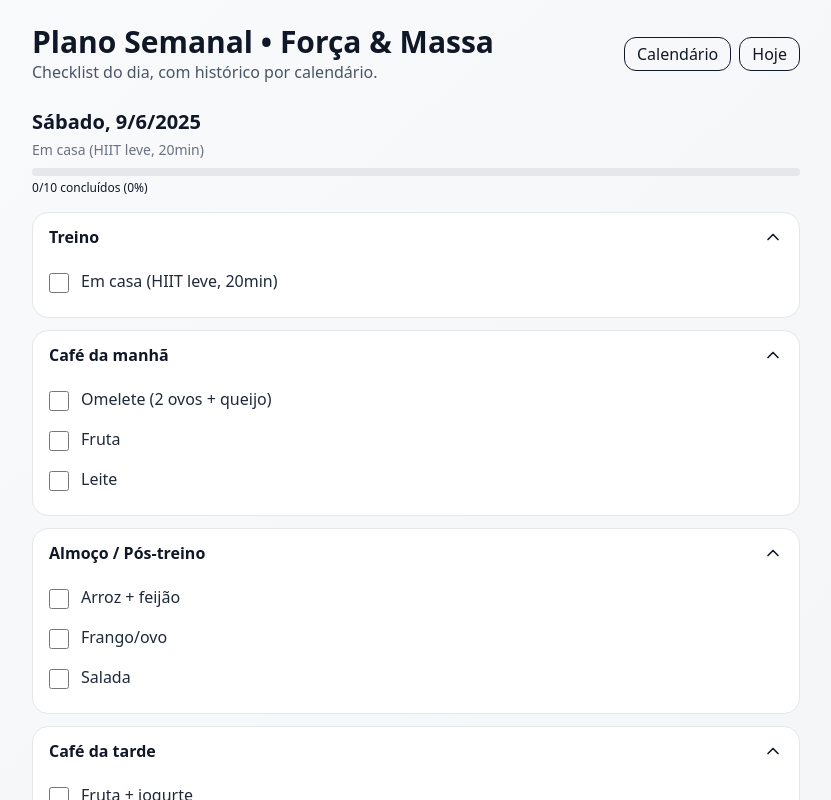
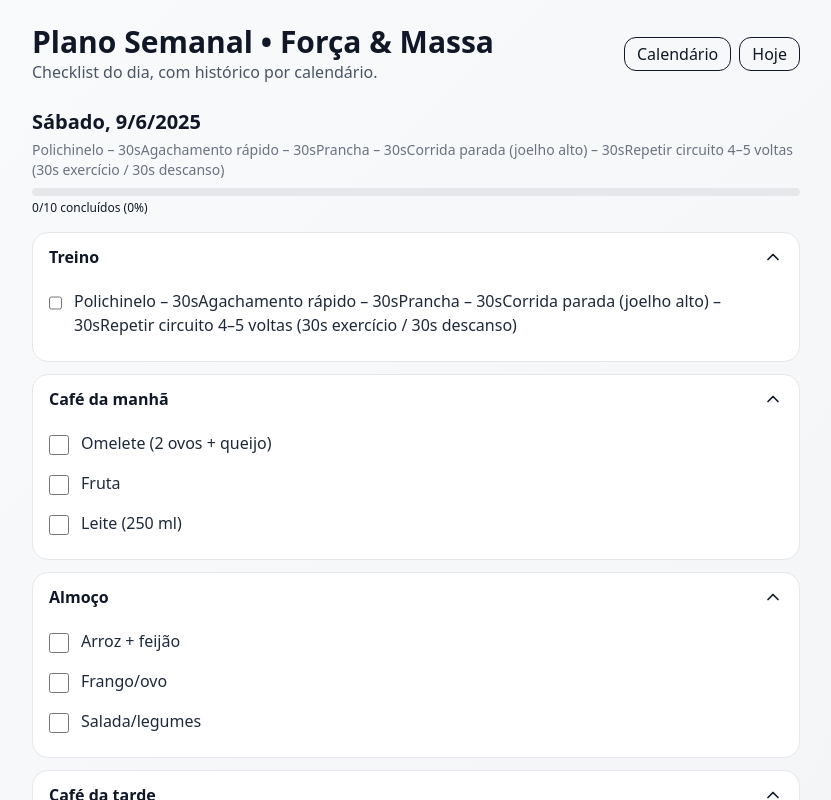
Before and after one commit to Eduardo98978/meu-checklist, a React (Vite) app: page / in a window 1280 px wide. Shown: the top 800 px of the page, without its empty margins (224-1055 px from the left). Built offline with nearby package versions, Linux system fonts and the light colour scheme.

Commit message:
update plano semanal

```diff
--- a/src/ChecklistPlano.jsx
+++ b/src/ChecklistPlano.jsx
@@ -4,83 +4,127 @@ import { ChevronDown, RefreshCcw, ChevronLeft, ChevronRight } from "lucide-react
 // ===================== DADOS =====================
 const plano = [
   {
-    dia: "Segunda",
-    treino: "Academia (Peito + Tríceps + Abdômen)",
+    dia: "Segunda (Peito + Tríceps + Abdômen)",
+    treino: [
+      "Supino reto (máquina ou barra) – 3x10–12",
+      "Supino inclinado (halteres ou máquina) – 3x10–12",
+      "Peck Deck (voador) – 3x12–15",
+      "Tríceps polia alta (barra ou corda) – 3x12–15",
+      "Tríceps banco (no banco, peso do corpo ou com anilha no colo) – 3x10–12",
+      "Abdominal reto (no colchonete ou máquina) – 3x15–20",
+      "Prancha abdominal – 3x30s–1min",
+    ],
     refeicoes: {
-      "Café da manhã": ["Pão + 2 ovos mexidos", "Leite", "Fruta"],
-      "Pré-treino": ["Banana com aveia OU pão com ovo"],
-      "Almoço / Pós-treino": ["Marmita (arroz, feijão, carne, salada)", "+ 2 ovos"],
-      "Café da tarde": ["Banana", "Amendoim/castanhas (ou bolacha)", "Fruta"],
-      Janta: ["Arroz + feijão", "Carne/Frango", "Salada"],
-      Ceia: ["Leite integral", "Pão/bolo caseiro OU ovo"],
+      "Café da manhã": ["Pão (1–2 fatias) + 2 ovos mexidos", "Leite (250 ml)", "Fruta (banana/maçã)"],
+      "Pré-treino": ["Banana com 1–2 colheres de aveia OU pão com ovo"],
+      "Almoço / Pós-treino": ["Arroz + feijão", "Carne/Frango (1 porção)", "Salada/legumes", "+ 1 ovo cozido"],
+      "Café da tarde": ["Iogurte natural + fruta OU banana + amendoim"],
+      Janta: ["Arroz + feijão", "Carne/Frango/Peixe", "Salada"],
+      Ceia: ["Leite OU iogurte", "Fruta (se tiver fome)"],
     },
   },
   {
-    dia: "Terça",
-    treino: "Em casa (Full body leve, 20min)",
+    treino: [
+      "Agachamento livre – 3x15",
+      "Flexão de braço – 3x10 (ajoelhado se for pesado)",
+      "Prancha – 3x30–45s",
+      "Afundo (avanço) – 3x12 por perna",
+      "Polichinelo – 3x30s",
+    ],
     refeicoes: {
-      "Café da manhã": ["Pão + ovo", "Leite", "Fruta"],
-      "Almoço / Pós-treino": ["Arroz + feijão", "Frango/Carne", "Salada"],
+      "Café da manhã": ["Pão + 1 ovo", "Leite (250 ml)", "Fruta"],
+      "Almoço": ["Arroz + feijão", "Frango/Carne", "Salada/legumes"],
       "Café da tarde": ["Fruta + iogurte OU banana + aveia"],
       Janta: ["Arroz + feijão", "Carne/Frango", "Salada"],
-      Ceia: ["Leite + pão/queijo"],
+      Ceia: ["Leite + pão/queijo OU iogurte"],
     },
   },
   {
     dia: "Quarta",
-    treino: "Academia (Costas + Bíceps + Core)",
+    treino: [
+      "Puxada frontal na polia (pegada aberta) – 3x10–12",
+      "Remada baixa (máquina ou polia) – 3x10–12",
+      "Remada unilateral (halter) – 3x10 cada lado",
+      "Rosca direta (halteres ou barra W) – 3x12",
+      "Rosca martelo (halteres) – 3x12",
+      "Elevação de pernas (na barra ou colchonete) – 3x12–15",
+      "Prancha lateral – 3x30s cada lado",
+    ],
     refeicoes: {
-      "Café da manhã": ["Tapioca", "2 ovos", "Fruta", "Leite"],
+      "Café da manhã": ["Tapioca (2 col.) + 2 ovos", "Leite (250 ml)", "Fruta"],
       "Pré-treino": ["Banana com aveia OU pão com ovo"],
-      "Almoço / Pós-treino": ["Marmita (arroz, feijão, carne, salada)", "+ 2-3 ovos"],
-      "Café da tarde": ["Banana + amendoim"],
+      "Almoço / Pós-treino": ["Arroz + feijão", "Carne/Frango (1 porção)", "Salada/legumes", "+ 1–2 ovos"],
+      "Café da tarde": ["Sanduíche natural (pão + frango desfiado/atum + salada)"],
       Janta: ["Arroz + feijão", "Carne/Frango", "Salada"],
       Ceia: ["Iogurte natural + fruta"],
     },
   },
   {
     dia: "Quinta",
-    treino: "Em casa (Força corporal, 25min)",
+    treino: [
+      "Agachamento com pausa (2s embaixo) – 3x12",
+      "Flexão com variação (normal/inclinada) – 3x10–12",
+      "Prancha com toque no ombro – 3x12 cada lado",
+      "Afundo caminhando – 3x12 por perna",
+      "Burpee leve (sem salto alto) – 3x8–10",
+    ],
     refeicoes: {
-      "Café da manhã": ["Pão integral + ovo", "Fruta", "Leite"],
-      "Almoço / Pós-treino": ["Arroz + feijão", "Frango/Carne", "Salada", "+ ovo"],
-      "Café da tarde": ["Fruta + bolacha OU banana + amendoim"],
+      "Café da manhã": ["Pão integral + 1 ovo", "Fruta", "Leite (250 ml)"],
+      "Almoço": ["Arroz + feijão", "Frango/Carne", "Salada/legumes", "+ 1 ovo"],
+      "Café da tarde": ["Fruta + bolacha simples OU banana + amendoim"],
       Janta: ["Arroz + feijão", "Carne/Frango", "Salada + ovo"],
-      Ceia: ["Leite + fruta"],
+      Ceia: ["Leite OU iogurte + fruta"],
     },
   },
   {
     dia: "Sexta",
-    treino: "Academia (Pernas + Ombros + Abdômen)",
+    treino: [
+      "Agachamento no Smith (guiado) – 3x10–12",
+      "Leg Press 45° – 3x12–15",
+      "Cadeira extensora (quadríceps) – 3x12–15",
+      "Mesa flexora (posterior de coxa) – 3x12–15",
+      "Elevação lateral (halteres, ombros) – 3x12",
+      "Desenvolvimento de ombro (halteres ou máquina) – 3x10–12",
+      "Abdominal bicicleta (no colchonete) – 3x15–20",
+    ],
     refeicoes: {
-      "Café da manhã": ["Pão + ovo", "Fruta", "Leite"],
+      "Café da manhã": ["Pão + 1–2 ovos", "Fruta", "Leite (250 ml)"],
       "Pré-treino": ["Banana com aveia OU pão com ovo"],
-      "Almoço / Pós-treino": ["Marmita (arroz, feijão, carne, salada)", "+ 2 ovos"],
+      "Almoço / Pós-treino": ["Arroz + feijão", "Carne/Frango (1 porção)", "Salada/legumes", "+ 1 ovo"],
       "Café da tarde": ["Fruta + amendoim/castanhas"],
-      Janta: ["Refeição livre (hambúrguer, lasanha, cachorro-quente)"],
+      Janta: ["Refeição livre (hambúrguer/pizza/lanche)"],
       Ceia: ["Iogurte OU fruta (se tiver fome)"],
     },
   },
   {
     dia: "Sábado",
-    treino: "Em casa (HIIT leve, 20min)",
+    treino: [
+      "Polichinelo – 30s",
+      "Agachamento rápido – 30s",
+      "Prancha – 30s",
+      "Corrida parada (joelho alto) – 30s",
+      "Repetir circuito 4–5 voltas (30s exercício / 30s descanso)",
+    ],
     refeicoes: {
-      "Café da manhã": ["Omelete (2 ovos + queijo)", "Fruta", "Leite"],
-      "Almoço / Pós-treino": ["Arroz + feijão", "Frango/ovo", "Salada"],
-      "Café da tarde": ["Fruta + iogurte"],
-      Janta: ["Refeição livre (hambúrguer, pizza)"],
-      Ceia: ["Pode pular se estiver cheio"],
+      "Café da manhã": ["Omelete (2 ovos + queijo)", "Fruta", "Leite (250 ml)"],
+      "Almoço": ["Arroz + feijão", "Frango/ovo", "Salada/legumes"],
+      "Café da tarde": ["Fruta + iogurte OU sanduíche natural pequeno"],
+      Janta: ["Refeição livre (hambúrguer/pizza)"],
+      Ceia: ["Pode pular se estiver satisfeito"],
     },
   },
   {
     dia: "Domingo",
-    treino: "Descanso ativo (caminhada, alongamento)",
+    treino: [
+      "Caminhada leve 20–30min",
+      "Alongamento geral 10–15min",
+    ],
     refeicoes: {
-      "Café da manhã": ["Fruta + aveia", "2 ovos"],
-      "Almoço / Pós-treino": ["Arroz + feijão", "Carne/Frango/Peixe", "Salada"],
+      "Café da manhã": ["Fruta + aveia", "2 ovos (mexidos/cozidos)"],
+      "Almoço": ["Arroz + feijão", "Carne/Frango/Peixe", "Salada/legumes"],
       "Café da tarde": ["Fruta + iogurte"],
       Janta: ["Arroz + feijão", "Carne/Frango", "Salada"],
-      Ceia: ["Leite + fruta"],
+      Ceia: ["Leite + fruta (opcional)"],
     },
   },
 ];
@@ -119,9 +163,8 @@ function Section({ title, children }) {
 function ToggleItem({ id, label, checked, onChange, disabled }) {
   return (
     <label
-      className={`flex items-start gap-3 cursor-pointer select-none py-2 ${
-        disabled ? "opacity-50 cursor-not-allowed" : ""
-      }`}
+      className={`flex items-start gap-3 cursor-pointer select-none py-2 ${disabled ? "opacity-50 cursor-not-allowed" : ""
+        }`}
     >
       <input
         type="checkbox"
@@ -131,9 +174,8 @@ function ToggleItem({ id, label, checked, onChange, disabled }) {
         onChange={() => !disabled && onChange(id)}
       />
       <span
-        className={`leading-6 ${
-          checked ? "line-through text-gray-400" : "text-gray-800 dark:text-gray-100"
-        }`}
+        className={`leading-6 ${checked ? "line-through text-gray-400" : "text-gray-800 dark:text-gray-100"
+          }`}
       >
         {label}
       </span>
@@ -209,7 +251,7 @@ function CalendarModal({ open, onClose, selectedDate, setSelectedDate, today, pc
           </div>
         </div>
         <div className="grid grid-cols-7 text-xs text-center text-gray-500 dark:text-gray-400 mb-1">
-          {["D","S","T","Q","Q","S","S"].map((d) => <div key={d}>{d}</div>)}
+          {["D", "S", "T", "Q", "Q", "S", "S"].map((d) => <div key={d}>{d}</div>)}
         </div>
         <div className="grid grid-cols-7 gap-2">
           {weeks.flat().map((d, i) => (
@@ -252,7 +294,7 @@ export default function ChecklistPlano() {
   useEffect(() => {
     const raw = localStorage.getItem(storageKey);
     if (raw) {
-      try { setChecks(JSON.parse(raw)); } catch {}
+      try { setChecks(JSON.parse(raw)); } catch { }
     } else {
       setChecks({});
     }
@@ -267,7 +309,7 @@ export default function ChecklistPlano() {
   const resetDay = () => setChecks({});
 
   const idsDoDiaSelecionado = () => {
-    const map = {0: 6, 1: 0, 2: 1, 3: 2, 4: 3, 5: 4, 6: 5};
+    const map = { 0: 6, 1: 0, 2: 1, 3: 2, 4: 3, 5: 4, 6: 5 };
     return plano[map[selectedDate.getDay()]];
   };
   const planoDoDia = idsDoDiaSelecionado();
@@ -283,7 +325,7 @@ export default function ChecklistPlano() {
     const raw = localStorage.getItem(keyForDate(d));
     if (!raw) return 0;
     const stored = JSON.parse(raw);
-    const map = {0: 6, 1: 0, 2: 1, 3: 2, 4: 3, 5: 4, 6: 5};
+    const map = { 0: 6, 1: 0, 2: 1, 3: 2, 4: 3, 5: 4, 6: 5 };
     const dayPlan = plano[map[d.getDay()]];
     const ids = idsDoDia(dayPlan);
     const done = ids.filter((id) => stored[id]).length;
```
